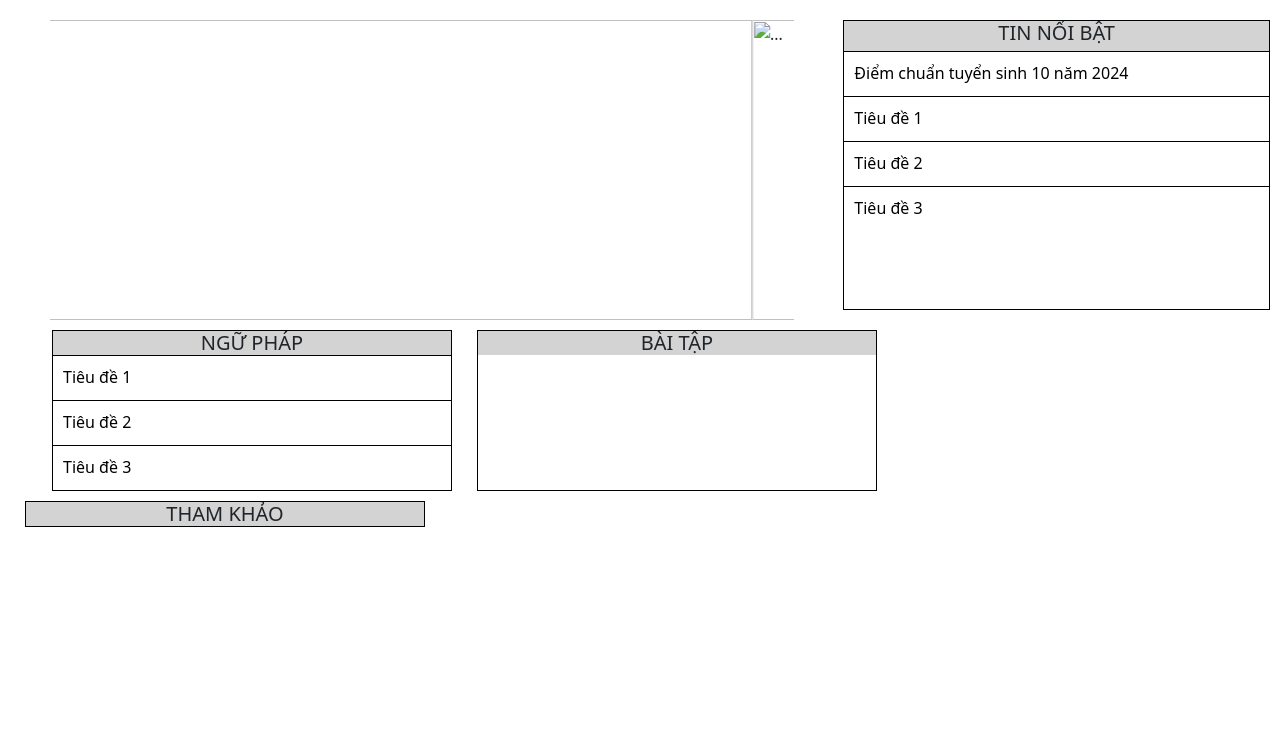
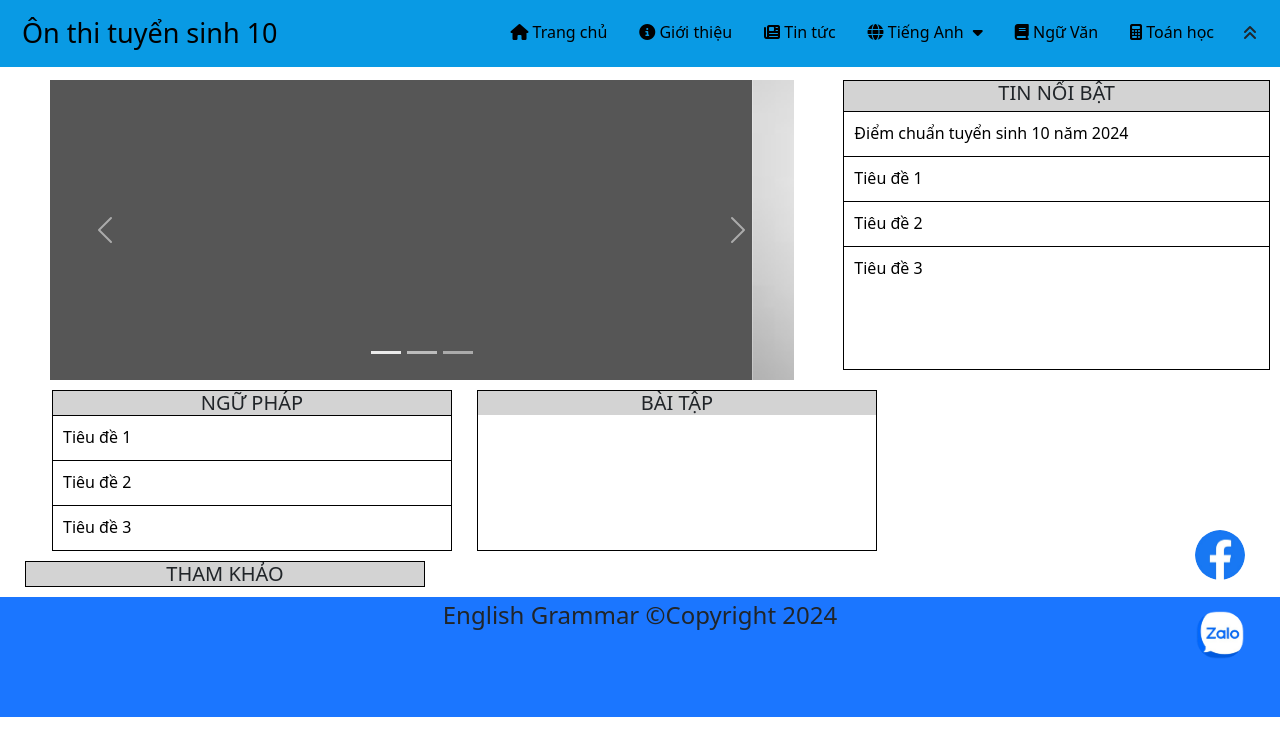
Before and after one commit to TranNgocPhuongLinh/OTTS10-Website-Demo, a website: page html/trangchu.html in a window 1280 px wide. Drawn offline with nearby package versions, Linux system fonts and the light colour scheme; no server answers.

Commit message:
Fix home page

```diff
--- a/header-footer/header.html
+++ b/header-footer/header.html
@@ -30,7 +30,7 @@
                   <a class="navbar-brand" style="font-size: 27px; padding-left: 10px;">Ôn thi tuyển sinh 10</a>
                   <ul class="nav d-flex ms-auto">
                     <li class="nav-item">
-                      <a class="nav-link" aria-current="page" href="../trangchu.html"> <i class="fa-solid fa-home" aria-hidden="true"></i><span> Trang chủ</span></a>
+                      <a class="nav-link" aria-current="page" href="../html/trangchu.html"> <i class="fa-solid fa-home" aria-hidden="true"></i><span> Trang chủ</span></a>
                     </li>
                     <li class="nav-item">
                       <a class="nav-link" href="../html/introduction.html"> <i class="fa-solid fa-circle-info"></i><span> Giới thiệu</span></a>
--- a/html/trangchu.html
+++ b/html/trangchu.html
@@ -28,13 +28,13 @@
                                 </div>
                                 <div class="carousel-inner">
                                 <div class="carousel-item active">
-                                    <img src="./assets/img/background.png" class="d-block w-100" alt="...">
+                                    <img src="../assets/img/background.png" class="d-block w-100" alt="...">
                                 </div>
                                 <div class="carousel-item">
-                                    <img src="./assets/img/white-background.jpg" class="d-block w-100" alt="...">
+                                    <img src="../assets/img/white-background.jpg" class="d-block w-100" alt="...">
                                 </div>
                                 <div class="carousel-item">
-                                    <img src="./assets/img/grey-background.jpg" class="d-block w-100" alt="...">
+                                    <img src="../assets/img/grey-background.jpg" class="d-block w-100" alt="...">
                                 </div>
                                 </div>
                                 <button class="carousel-control-prev" type="button" data-bs-target="#carouselAutoplaying" data-bs-slide="prev">
@@ -53,7 +53,7 @@
                                 <h5 style="margin: 0;">TIN NỔI BẬT</h5>
                             </div>
                             <div class="sub-news-item">
-                                <a href="./news/danh-sach-diem-chuan-10-2024.html"><h6>Điểm chuẩn tuyển sinh 10 năm 2024</h6></a>
+                                <a href="../news/danh-sach-diem-chuan-10-2024.html"><h6>Điểm chuẩn tuyển sinh 10 năm 2024</h6></a>
                             </div>
 
                             <div class="sub-news-item">
@@ -130,11 +130,11 @@
 
     <script>
         $(document).ready(function(){
-            $('#header').load('./header-footer/header.html')
+            $('#header').load('../header-footer/header.html')
             $('#sidebar-container').load('sidebar.html')
-            $('#footer').load("./header-footer/footer.html")
-            $('#contacts').load('./html/contact.html')
-            $('#loading').load('./html/loading.html')
+            $('#footer').load("../header-footer/footer.html")
+            $('#contacts').load('contact.html')
+            $('#loading').load('loading.html')
 
             $(document).ajaxStart(function() {
                 $("#content").addClass("hide-content");
```
